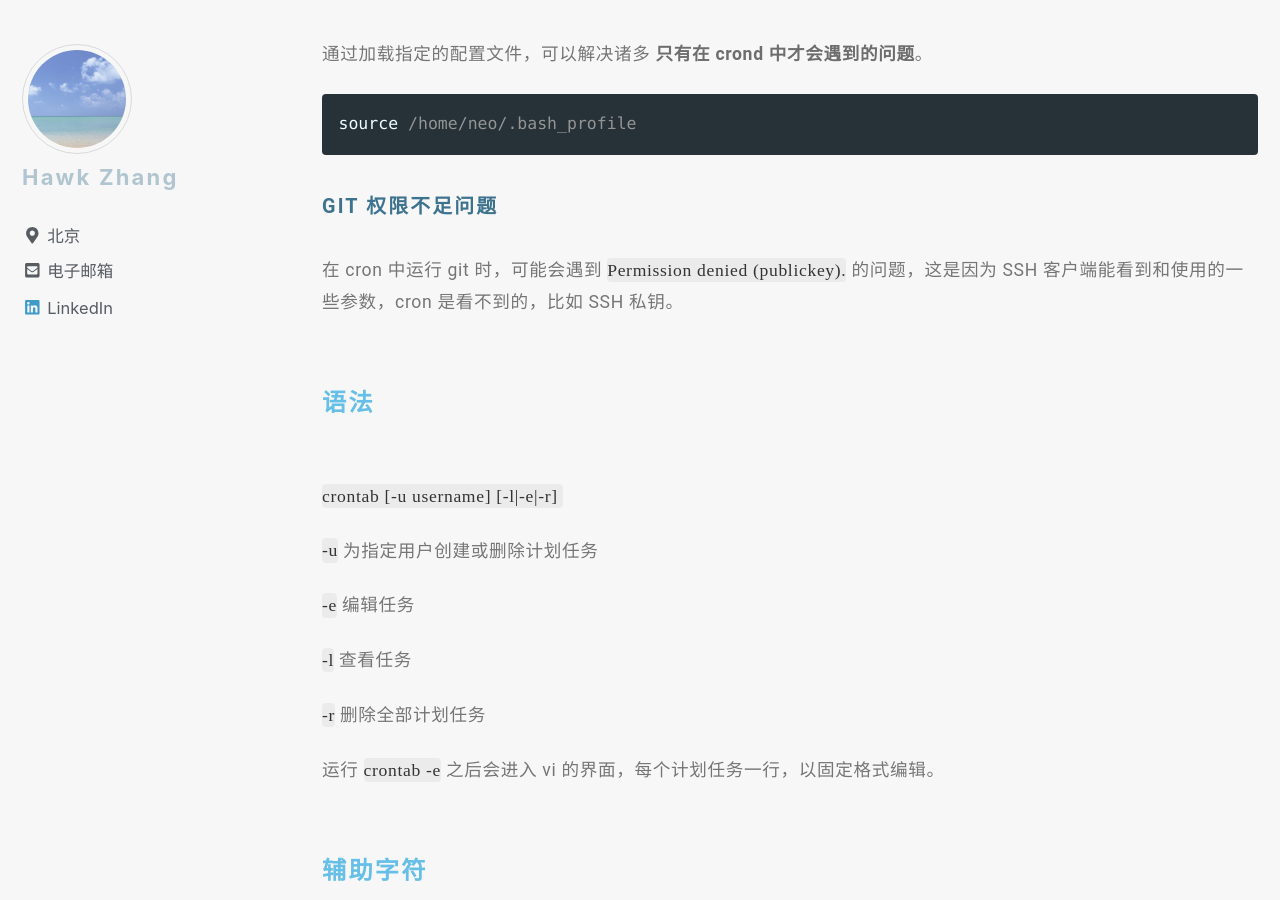
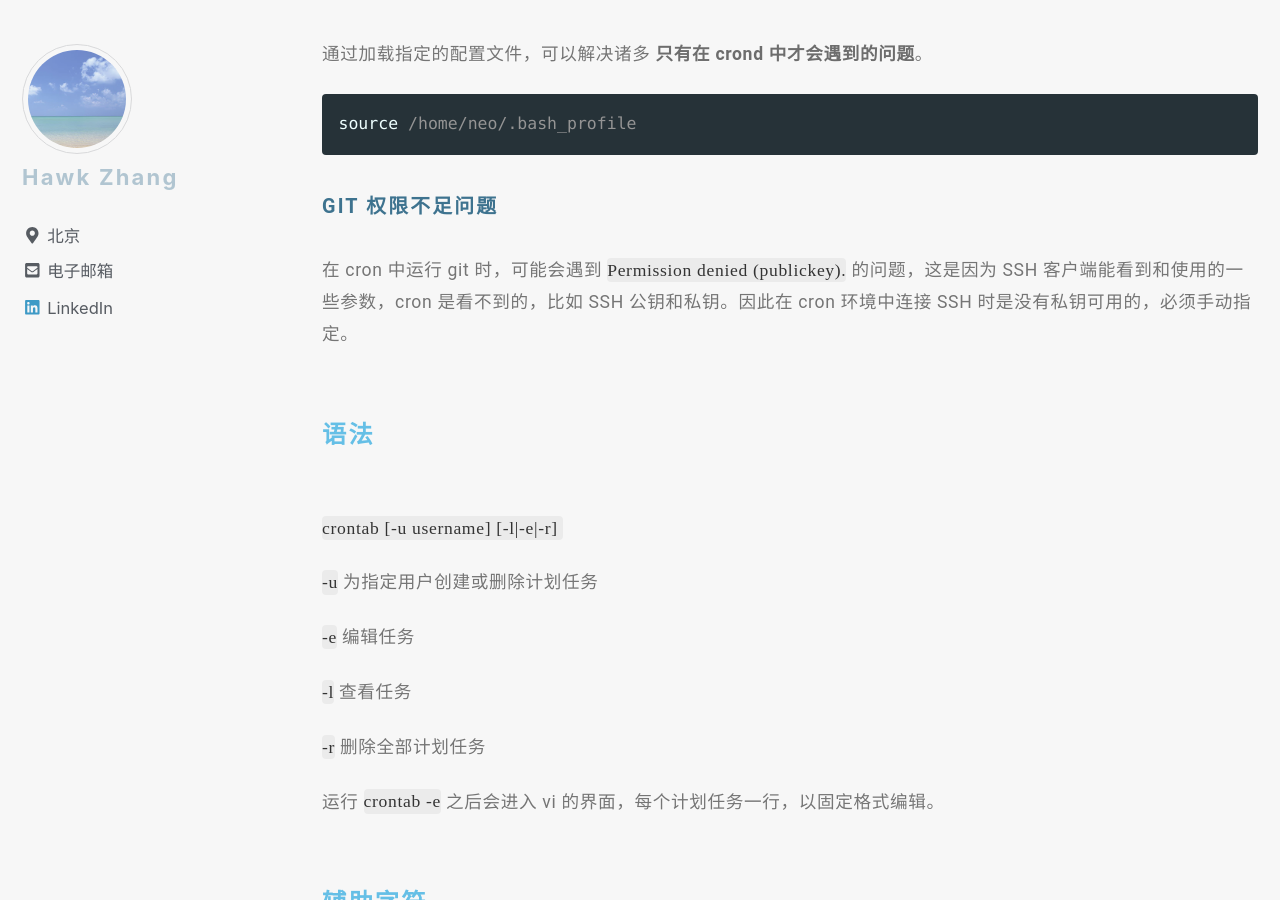
Before and after one commit to narru888/linotes_note, a Jekyll site: the page built from _posts/tools/2015-02-01-cron.md, in a window 1280 px wide and 900 px high, scrolled down 7231 px. Built offline with Jekyll 4.4.1, drawn with Linux system fonts in a browser that asks for light colours; nearby versions of some CDN libraries; a script that is not in the unit is left out; comment, search, counter and statistics services are not loaded.

Commit message:
update on 2018-08-05 17:13:01 CST

```diff
--- a/_posts/tools/2015-02-01-cron.md
+++ b/_posts/tools/2015-02-01-cron.md
@@ -287,7 +287,12 @@
 
 ##### GIT 权限不足问题
 
-在 cron 中运行 git 时，可能会遇到 `Permission denied (publickey).` 的问题，这是因为 SSH 客户端能看到和使用的一些参数，cron 是看不到的，比如 SSH 私钥。
+在 cron 中运行 git 时，可能会遇到 `Permission denied (publickey).` 的问题，这是因为 SSH 客户端能看到和使用的一些参数，cron 是看不到的，比如 SSH 公钥和私钥。因此在 cron 环境中连接 SSH 时是没有私钥可用的，必须手动指定。
+
+
+
+
+
 
 
 
```
Also changed, not shown: 1 other file.
